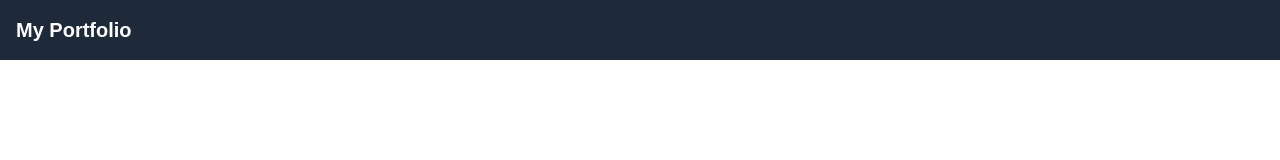
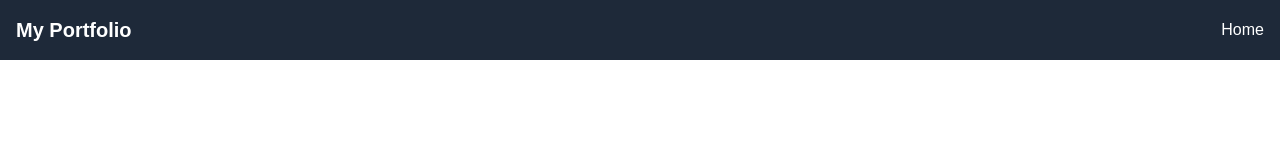
Before and after one commit to ganuza/my-first-nextjs-app, a Next.js app: page / in a window 1280 px wide. Shown: the top 160 px of the page. Built offline with nearby package versions, Linux system fonts and the light colour scheme.

Commit message:
Add Home link

```diff
--- a/src/app/components/Navbar.tsx
+++ b/src/app/components/Navbar.tsx
@@ -14,6 +14,21 @@ export default function Navbar() {
           My Portfolio
           </Link>
         </div>
+
+        <div className="flex items-center space-x-4">
+          <Link
+            href = "/"
+            className={`${
+              pathname === '/'
+              ? 'text-white'
+              : 'text-gray-300 hover:text-white'
+            }`}
+          >
+            Home
+          </Link>
+        </div>
+
+
       </div>
     </nav>
   )
```
